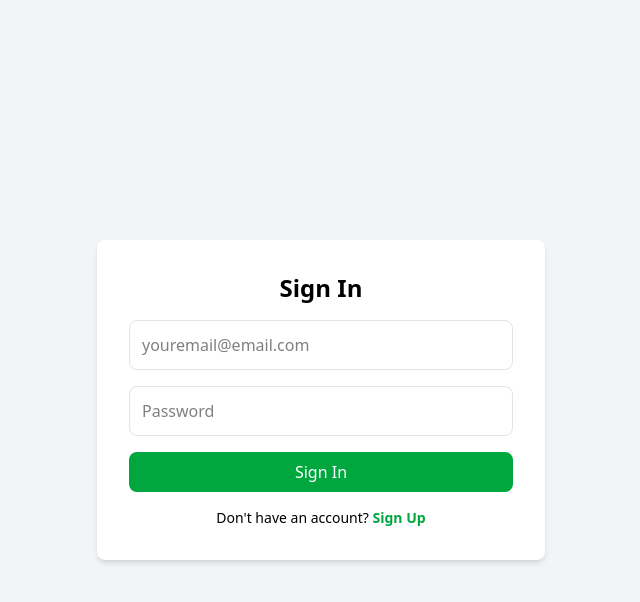
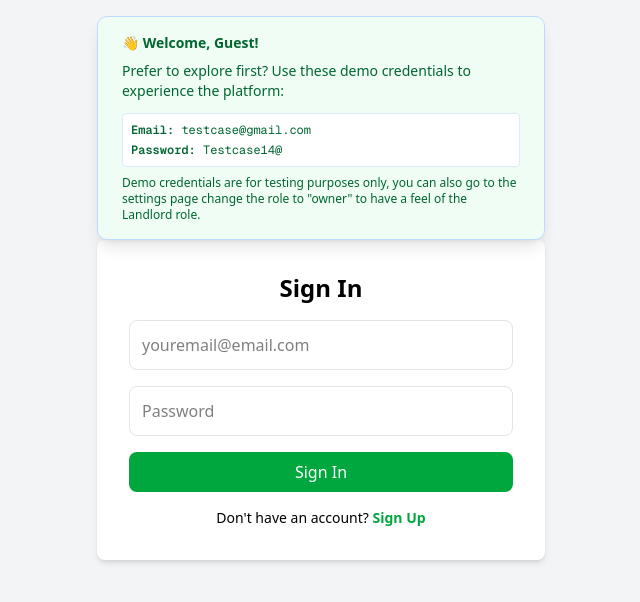
Before and after one commit to jneralrex/spacehunter, a Next.js app: page /auth/sign-in in a window 1280 px wide. Shown: the top 602 px of the page, without its empty margins (319-959 px from the left). Built offline with nearby package versions, Linux system fonts and the light colour scheme; no server answers.

Commit message:
Updating

```diff
--- a/src/app/auth/sign-in/page.jsx
+++ b/src/app/auth/sign-in/page.jsx
@@ -6,13 +6,14 @@ import { useForm } from "react-hook-form";
 import useLoadingStore from "@/utils/store/useLoading";
 import { logUserIn } from "@/utils/axios/authEndPoints";
 import useAuthStore from "@/utils/store/useAuthStore";
-import { useEffect } from "react";
+import { useEffect, useState } from "react";
 
 export default function LandlordSignIn() {
   const { register, handleSubmit } = useForm();
   const router = useRouter();
   const { loading, setLoading } = useLoadingStore();
   const { error } = useAuthStore();
+  const [showGuestMessage, setShowGuestMessage] = useState(true);
   const onSubmit = async (formData) => {
     try {
       setLoading(true);
@@ -33,10 +34,31 @@ export default function LandlordSignIn() {
 
   useEffect(() => {
     useAuthStore.getState().setError("");
+
+    const timer = setTimeout(() => {
+      setShowGuestMessage(false);
+    }, 15000);
+
+    return () => clearTimeout(timer);
   }, []);
 
   return (
     <div className="flex min-h-screen items-center justify-center bg-gray-100">
+      {showGuestMessage && (
+        <div className="fixed top-4 left-1/2 transform -translate-x-1/2 z-50 animate-in fade-in slide-in-from-top-2 duration-500">
+          <div className="bg-green-50 border border-blue-200 text-green-800 px-6 py-4 rounded-lg shadow-lg max-w-md">
+            <p className="font-semibold text-sm mb-2">👋 Welcome, Guest!</p>
+            <p className="text-sm mb-3">
+              Prefer to explore first? Use these demo credentials to experience the platform:
+            </p>
+            <div className="bg-white bg-opacity-70 rounded p-2 text-xs font-mono space-y-1 border border-blue-100">
+              <p><span className="font-semibold">Email:</span> testcase@gmail.com</p>
+              <p><span className="font-semibold">Password:</span> Testcase14@</p>
+            </div>
+            <p className="text-xs mt-2">Demo credentials are for testing purposes only, you can also go to the settings page change the role to "owner" to have a feel of the Landlord role.</p>
+          </div>
+        </div>
+      )}
       <div className="bg-white p-8 shadow-md rounded-md w-full max-w-md">
         <h2 className="text-2xl font-bold text-center mb-4 text-black">Sign In</h2>
         {error && (
```
Also changed, not shown: src/app/globals.css (line endings or trailing spaces).
